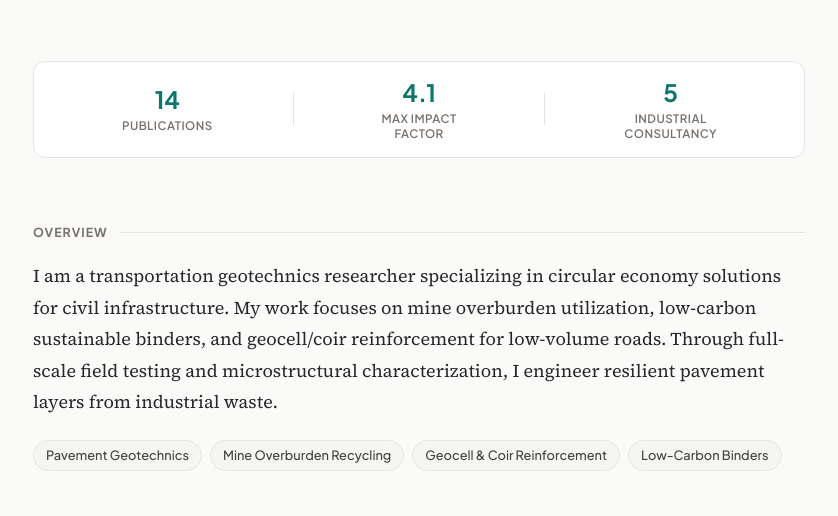
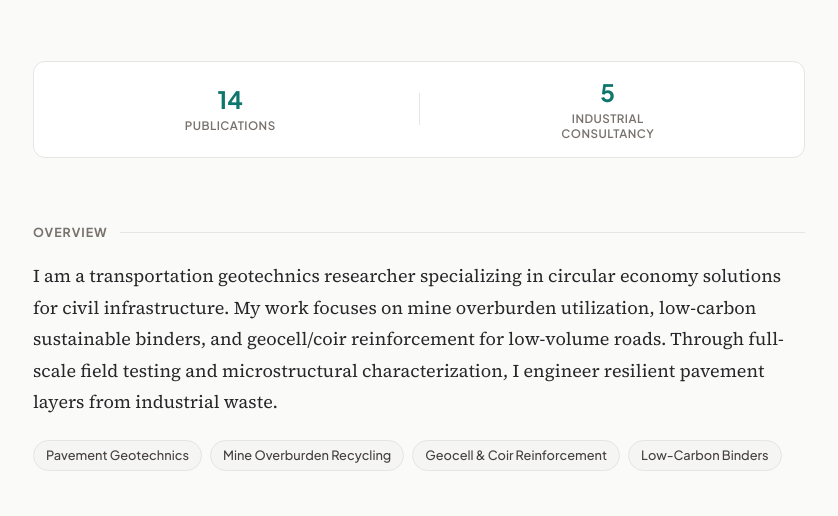
Before and after one commit to JagdishGouda/jagdishgouda.github.io, a plain HTML site: page index.html in a window 1280 px wide. Shown: the part 260-776 px from the top of the page, without its empty margins (221-1059 px from the left). Drawn offline with nearby package versions, Linux system fonts and the light colour scheme.

Commit message:
removed max impact factor

```diff
--- a/index.html
+++ b/index.html
@@ -133,11 +133,11 @@
           <span class="stat-value" id="stat-publications-count">-</span>
           <span class="stat-label">Publications</span>
         </div>
-        <div class="stat-divider"></div>
-        <div class="stat-item">
+        <!-- <div class="stat-divider"></div> -->
+        <!-- <div class="stat-item">
           <span class="stat-value" id="stat-max-if">-</span>
           <span class="stat-label">Max Impact Factor</span>
-        </div>
+        </div> -->
         <div class="stat-divider"></div>
         <div class="stat-item">
           <span class="stat-value" id="stat-consultancy-count">-</span>
```
